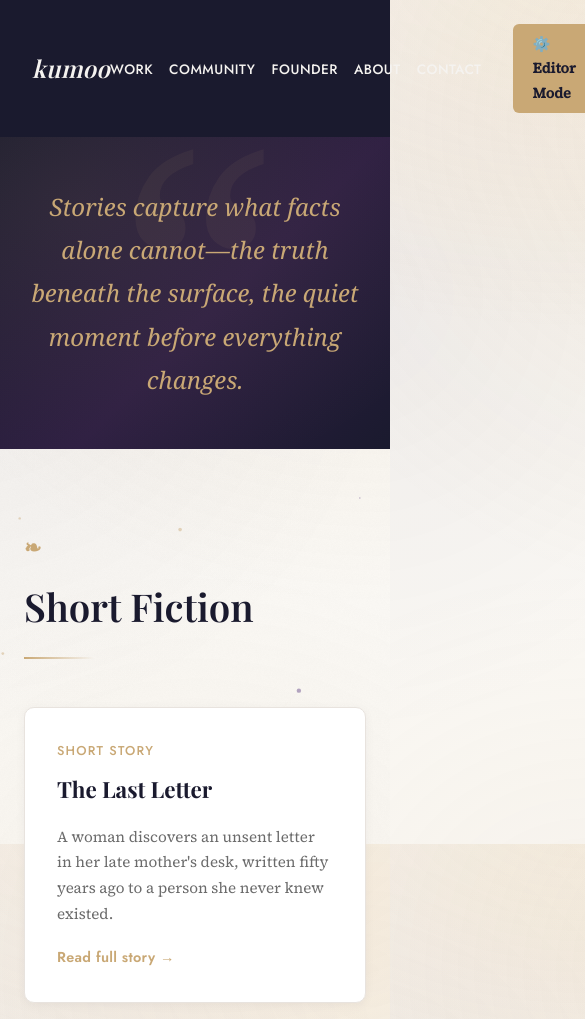
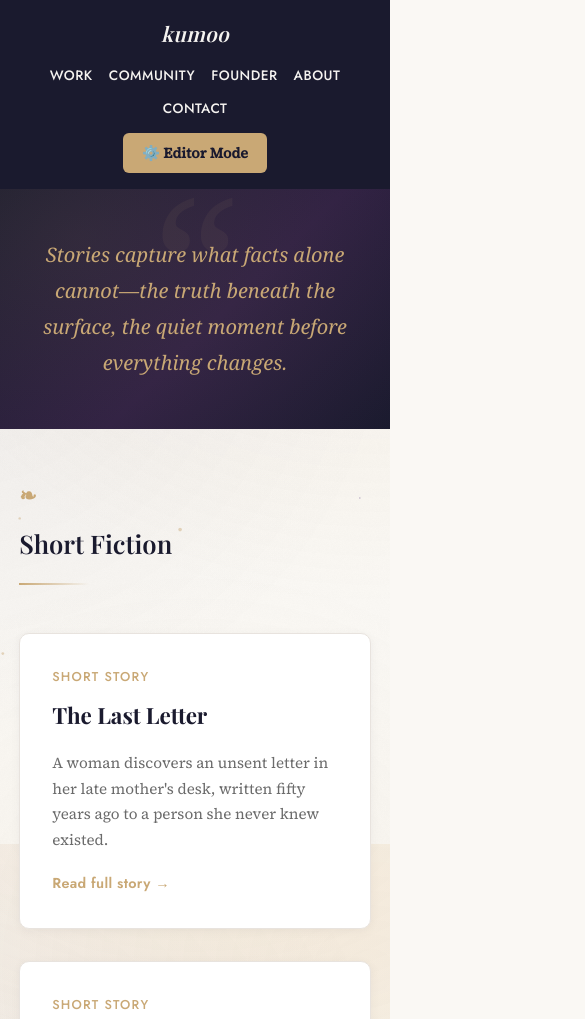
Before and after one commit to kumoooffcial/kumoo, a plain HTML site: page index.html in a window 390 px wide. Shown: the top 1019 px of the page, 585 px wide, since content can reach past the window. Drawn offline with nearby package versions, Linux system fonts and the light colour scheme; a web font is replaced by a local one.

Commit message:
Add files via upload

```diff
--- a/index.html
+++ b/index.html
@@ -12,6 +12,31 @@
             margin: 0;
             padding: 0;
             box-sizing: border-box;
+        }
+
+        html, body {
+            overflow-x: hidden;
+            width: 100%;
+        }
+
+        .nav-right {
+            display: flex;
+            gap: 2rem;
+            align-items: center;
+        }
+
+        .editor-toggle-btn {
+            padding: 0.5rem 1.2rem;
+            background-color: #c9a875;
+            color: #1a1a2e;
+            border: none;
+            border-radius: 6px;
+            font-weight: 600;
+            cursor: pointer;
+            font-size: 0.9rem;
+            text-decoration: none;
+            transition: all 0.3s ease;
+            white-space: nowrap;
         }
 
         html {
@@ -512,8 +537,28 @@
         }
 
         @media (max-width: 768px) {
+            nav {
+                padding: 1rem 1.2rem;
+            }
+
+            .nav-container {
+                flex-wrap: wrap;
+                justify-content: center;
+                text-align: center;
+                row-gap: 0.8rem;
+            }
+
+            .nav-right {
+                flex-wrap: wrap;
+                justify-content: center;
+                gap: 0.8rem;
+                width: 100%;
+            }
+
             .nav-links {
-                gap: 1rem;
+                flex-wrap: wrap;
+                justify-content: center;
+                gap: 0.8rem 1.2rem;
             }
 
             .hero {
@@ -524,12 +569,57 @@
                 font-size: 1.5rem;
             }
 
+            .hero::after {
+                font-size: 12rem;
+                top: -1.5rem;
+            }
+
             .container {
-                padding: 0 1.5rem;
+                padding: 0 1.2rem;
+            }
+
+            .section {
+                padding: 3rem 0;
+            }
+
+            .section-title {
+                font-size: 1.9rem;
             }
 
             .about-section {
                 grid-template-columns: 1fr;
+            }
+
+            .founder-band {
+                padding: 3.5rem 1.5rem;
+            }
+
+            .founder-stats-row {
+                gap: 1.5rem;
+            }
+        }
+
+        @media (max-width: 420px) {
+            .nav-title {
+                font-size: 1.3rem;
+            }
+
+            .nav-links {
+                gap: 0.6rem 1rem;
+                font-size: 0.8rem;
+            }
+
+            .hero-quote {
+                font-size: 1.25rem;
+            }
+
+            .section-title {
+                font-size: 1.6rem;
+            }
+
+            #contact div[style*="justify-content: center"] a {
+                padding: 0.6rem 1rem;
+                font-size: 0.85rem;
             }
         }
     </style>
@@ -540,7 +630,7 @@
     <nav>
         <div class="nav-container">
             <div class="nav-title">kumoo</div>
-            <div style="display: flex; gap: 2rem; align-items: center;">
+            <div class="nav-right">
                 <ul class="nav-links">
                     <li><a href="#portfolio">Work</a></li>
                     <li><a href="#fan-fiction">Community</a></li>
@@ -548,7 +638,7 @@
                     <li><a href="#about">About</a></li>
                     <li><a href="#contact">Contact</a></li>
                 </ul>
-                <a href="editor.html" style="padding: 0.5rem 1.2rem; background-color: #c9a875; color: #1a1a2e; border: none; border-radius: 6px; font-weight: 600; cursor: pointer; font-size: 0.9rem; text-decoration: none; transition: all 0.3s ease;">⚙️ Editor Mode</a>
+                <a href="editor.html" class="editor-toggle-btn">⚙️ Editor Mode</a>
             </div>
         </div>
     </nav>
```
Also changed, not shown: editor.html (+51 -3 lines).
